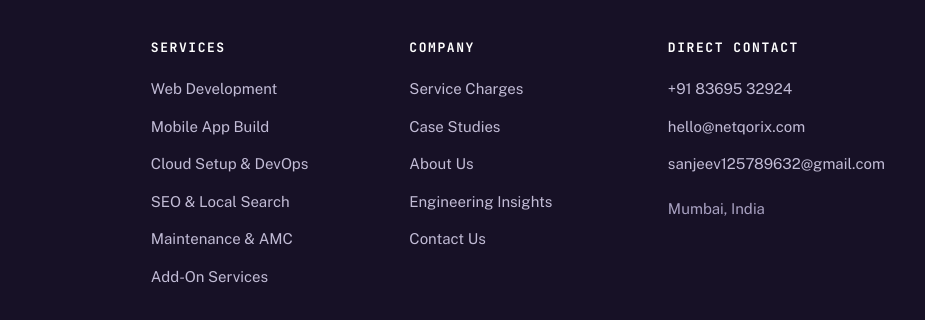
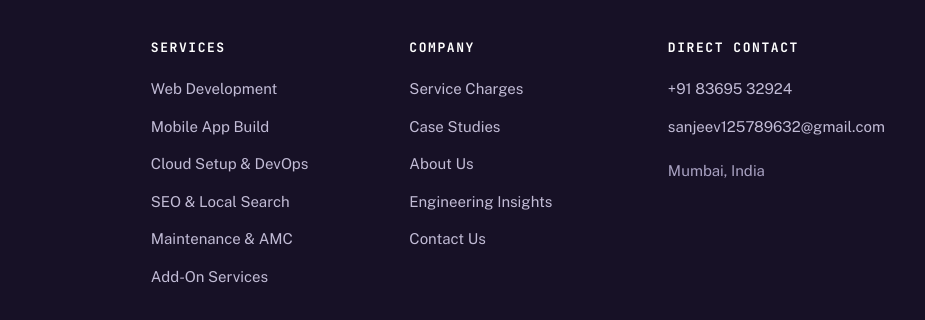
Before and after one commit to sanjeev125789632-cmd/Netqorix_Website, a plain HTML site: page blog.html in a window 1280 px wide. Shown: the part 930-1250 px from the top of the page, 355-1280 px from the left. Drawn offline with nearby package versions, Linux system fonts and the light colour scheme.

Commit message:
Remove hello@netqorix.com from blog.html

```diff
--- a/blog.html
+++ b/blog.html
@@ -167,7 +167,6 @@
           <h4>Direct Contact</h4>
           <ul class="footer-links">
             <li><a href="tel:+918369532924">+91 83695 32924</a></li>
-            <li><a href="mailto:hello@netqorix.com">hello@netqorix.com</a></li>
             <li><a href="mailto:sanjeev125789632@gmail.com">sanjeev125789632@gmail.com</a></li>
             <li style="color: #A9A2C2; font-size: 0.9375rem; margin-top: 0.5rem;">Mumbai, India</li>
           </ul>
```
